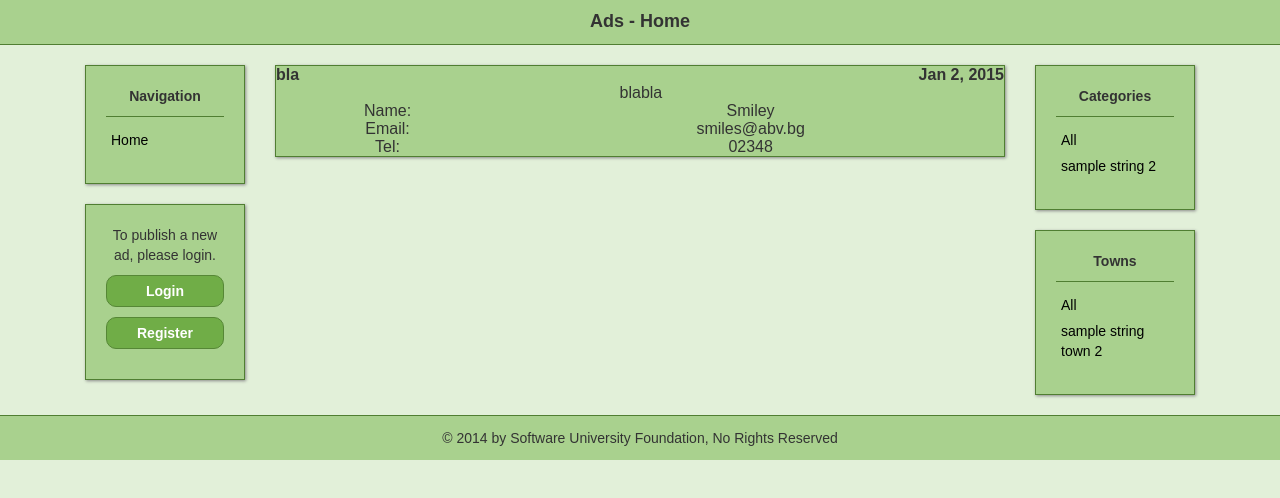
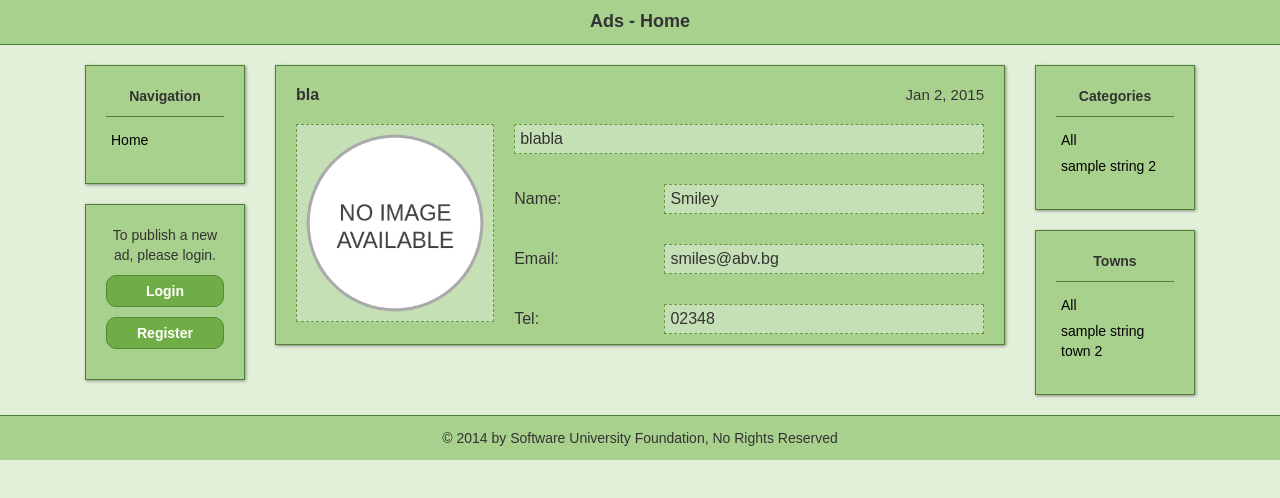
Before and after one commit to aleahim86/Ads---AngularJs-SPA, a website: page app/index.html in a window 1280 px wide. Drawn offline with nearby package versions, Linux system fonts and the light colour scheme.

Commit message:
Added displaying ad (fixed ad content in AdsController)

```diff
--- a/app/css/app.css
+++ b/app/css/app.css
@@ -75,21 +75,46 @@ footer{
 }
 .adHolder{
     width: 100%;
+    margin-top: 20px;
+    background: #a9d18e;
+    border: 1px solid #507e32;
+    box-shadow: 1px 1px 3px #888888;
+}
+.adImageHolder img{
+    width: 100%;
+    background: #c5e0b4;
+    border: 1px dashed #649b3f;
+    padding: 5px;
 }
 .adHolder th{
     position:relative;
+    padding: 20px 20px 0px 20px;
 }
 .adHolder tr{
 
 }
 .adHolder tr td{
-
+    padding: 20px 0px 10px 20px;
+    text-align: left;
 }
-.dateHolder{
+.adImageHolder{
+    width: 30%;
+    vertical-align: top;
+    padding-right: 0px;
+}
+.adDateHolder{
     float: right;
     display: inline;
+    font-weight: normal;
+    font-size: 15px;
 }
-.titleHolder{
+.adTitleHolder{
     float: left;
     display: inline;
 }
+.boxAdContent{
+    background: #c5e0b4;
+    border: 1px dashed #649b3f;
+    padding: 5px;
+    margin-right: 20px;
+}
--- a/app/index.html
+++ b/app/index.html
@@ -25,35 +25,48 @@
 
             <section class="col-sm-8">
                 <div ng-controller="AdsController">
-                    <div>
-                        <table class="boxDefault adHolder">
+                    <table class="adHolder">
                         <tr>
-                                <th colspan="3">
-                                    <div class="titleHolder">{{ad.title}}</div>
-                                    <div class="dateHolder">{{ad.date| date : format : timezone}}</div>
+                            <th colspan="3" class="clearfix">
+                        <div class="adTitleHolder">{{ad.title}}</div>
+                        <div class="adDateHolder">{{ad.date| date : format : timezone}}</div>
                         </th>
                         </tr>
                         <tr>
-                                <td rowspan="4">
-                                    <img ng-src="{{ad.imageDataUrl}}" err-src="./img/no-image.png" />
-
+                            <td rowspan="4" class="adImageHolder">
+                                <img ng-if="!ad.imageDataUrl" ng-src="img/no-image.png" />
                             </td>
-                                <td colspan="2">{{ad.text}}</td>
+                            <td colspan="2">
+                                <div class="boxAdContent">
+                                    {{ad.text}}
+                                </div>
+                            </td>
                         </tr>
                         <tr>
                             <td>Name:</td>
-                                <td>{{ad.ownerName}}</td>
+                            <td>
+                                <div class="boxAdContent">
+                                    {{ad.ownerName}}
+                                </div>
+                            </td>
                         </tr>
                         <tr>
                             <td>Email:</td>
-                                <td>{{ad.ownerEmail}}</td>
+                            <td>
+                                <div class="boxAdContent">
+                                    {{ad.ownerEmail}}
+                                </div>
+                            </td>
                         </tr>
                         <tr>
                             <td>Tel:</td>
-                                <td>{{ad.ownerPhone}}</td>
+                            <td>
+                                <div class="boxAdContent">
+                                    {{ad.ownerPhone}}
+                                </div>
+                            </td>
                         </tr>
                     </table>
-                    </div>
                 </div>
             </section>
 
```
Lines whose indentation alone changed are shown as unchanged.
